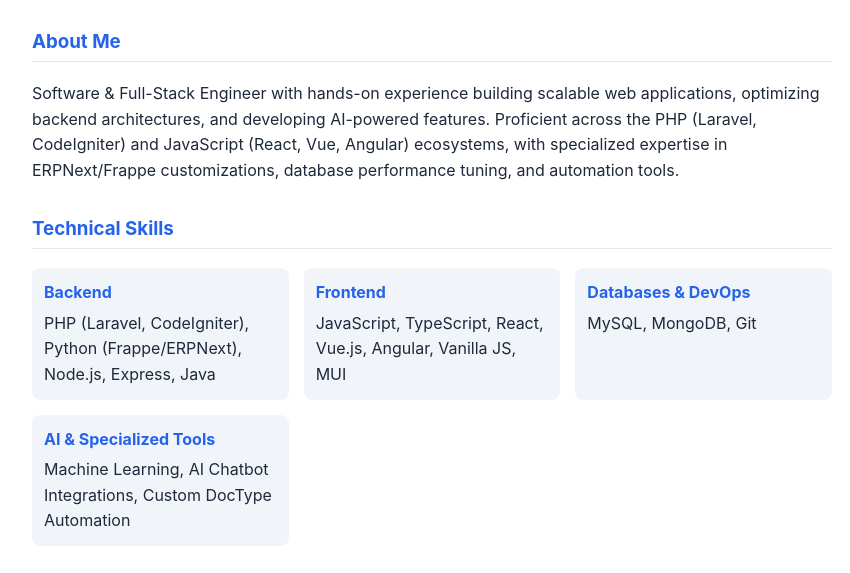
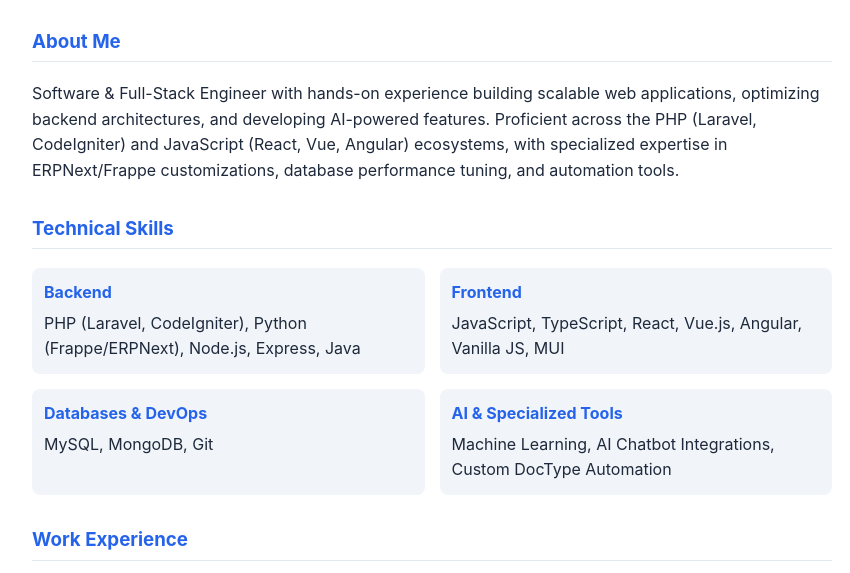
Before and after one commit to rasha9801/portfolio, a plain HTML site: page index.html in a window 1280 px wide. Shown: the part 213-786 px from the top of the page, without its empty margins (208-1058 px from the left). Drawn offline with Linux system fonts and the light colour scheme.

Commit message:
Edit styling

```diff
--- a/index.html
+++ b/index.html
@@ -48,7 +48,7 @@
         .job-date { float: right; color: var(--text-muted); font-size: 0.9rem; }
         .skills-grid {
             display: grid;
-            grid-template-columns: repeat(auto-fit, minmax(220px, 1fr));
+            grid-template-columns: repeat(auto-fit, minmax(49%, 1fr));
             gap: 15px;
         }
         .skill-category { background: #f1f5f9; padding: 12px; border-radius: 8px; }
```
